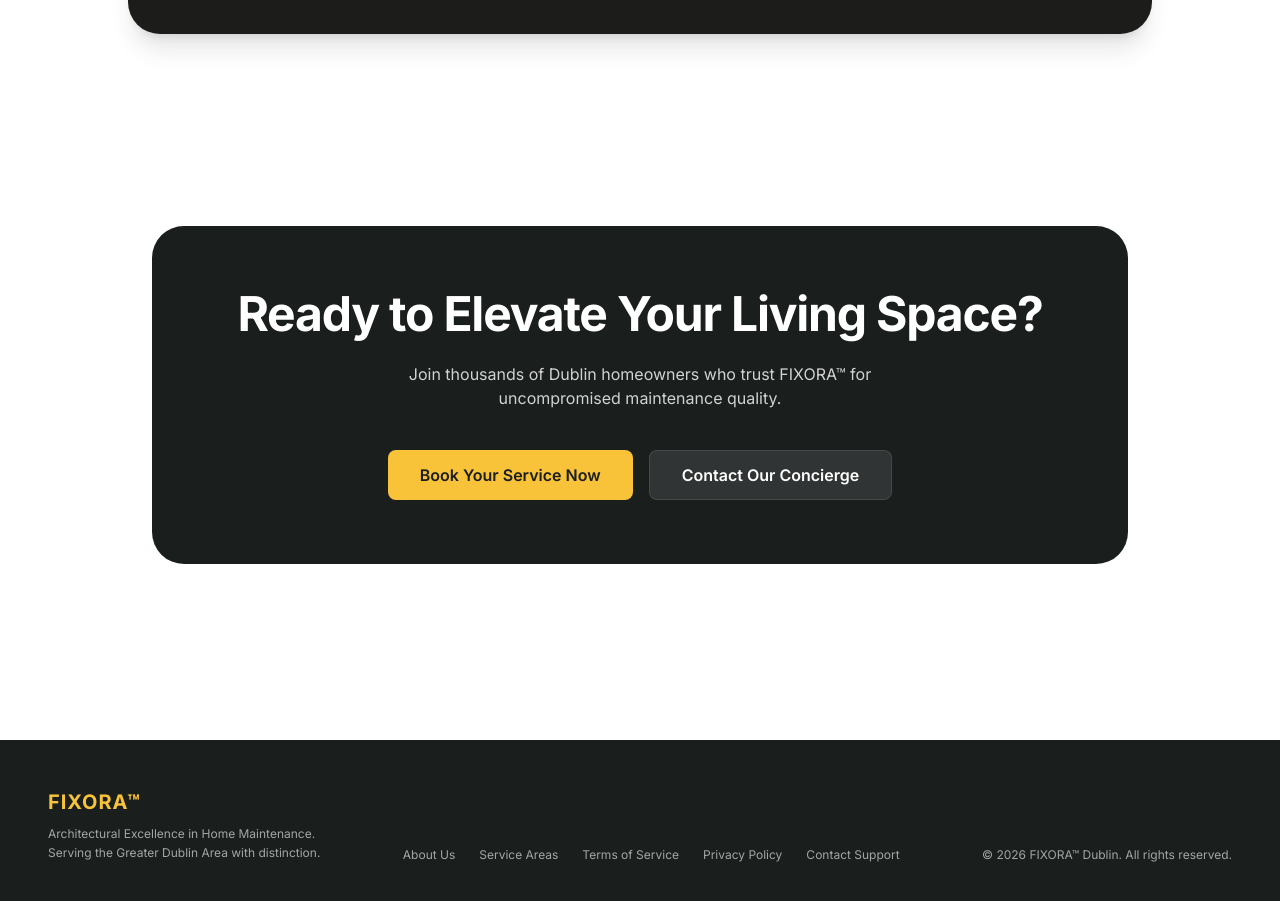
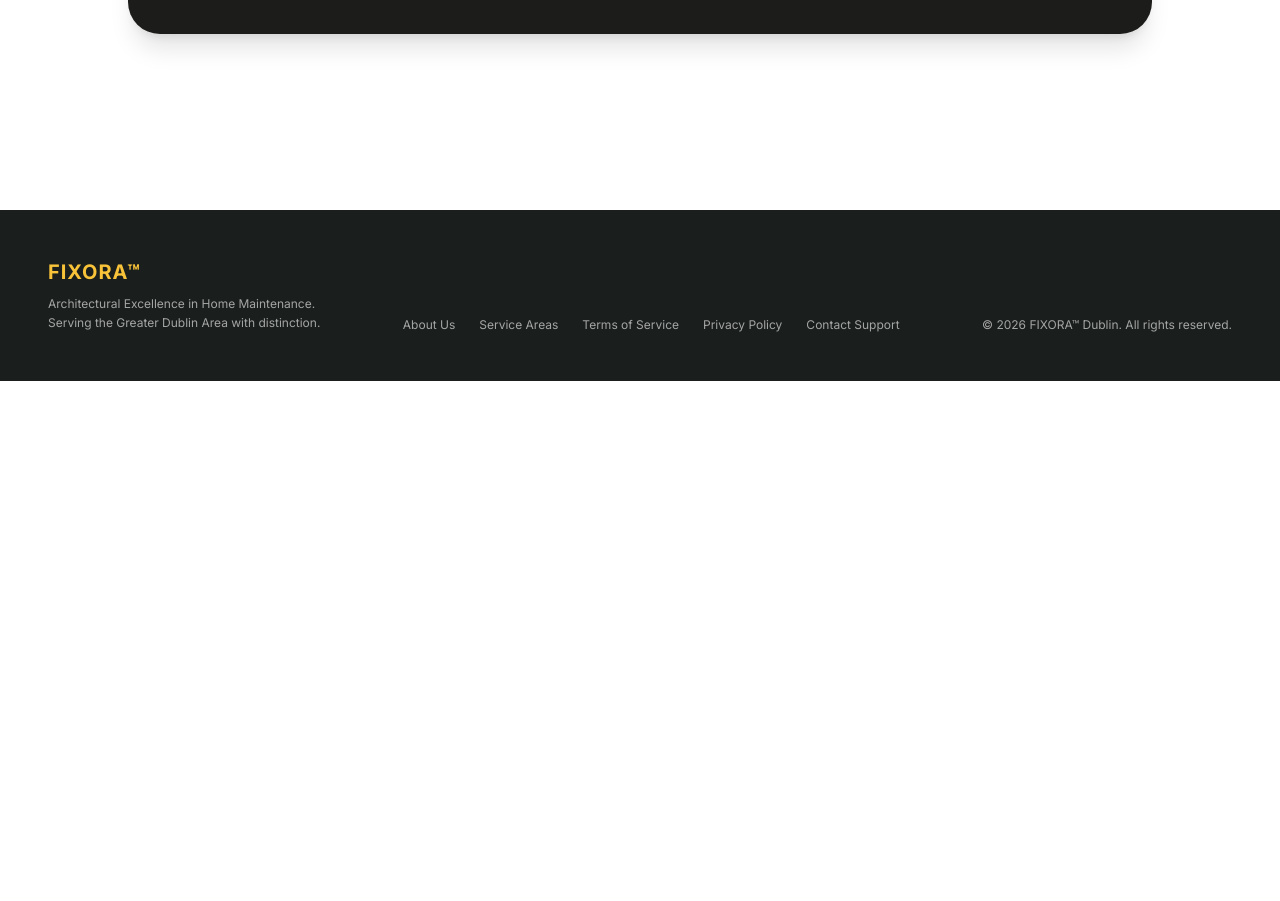
Before and after one commit to RAMOHAM/fixora-ui, a Next.js app: page / in a window 1280 px wide. Shown: the part 5611-6512 px from the top of the page. After the commit the page ends 5992 px from the top, so only its background shows below. Built offline with nearby package versions, Linux system fonts and the light colour scheme.

Commit message:
fixed footer

```diff
--- a/app/home/Footer.tsx
+++ b/app/home/Footer.tsx
@@ -3,26 +3,6 @@ import Link from "next/link";
 const Footer = () => {
   return (
     <footer className="w-full flex flex-col items-center">
-      {/* CTA Box */}
-      <div className="w-full max-w-5xl mx-auto px-6 py-16 md:py-24">
-        <div className="bg-secondary rounded-[2rem] p-10 md:p-16 flex flex-col items-center text-center space-y-6">
-          <h2 className="text-3xl md:text-5xl font-bold text-white tracking-tight">
-            Ready to Elevate Your Living Space?
-          </h2>
-          <p className="text-white opacity-80 max-w-lg text-sm md:text-base">
-            Join thousands of Dublin homeowners who trust FIXORA™ for uncompromised maintenance quality.
-          </p>
-          <div className="flex flex-col sm:flex-row gap-4 pt-4">
-            <button className="bg-primary text-secondary font-semibold px-8 py-3 rounded-md hover:opacity-90 transition-opacity">
-              Book Your Service Now
-            </button>
-            <button className="bg-white/10 text-white font-semibold px-8 py-3 rounded-md hover:bg-white/20 transition-all border border-white/10">
-              Contact Our Concierge
-            </button>
-          </div>
-        </div>
-      </div>
-
       {/* Footer Bottom Area */}
       <div className="w-full bg-secondary py-12 px-6 lg:px-12 mt-12 md:mt-20">
         <div className="max-w-7xl mx-auto flex flex-col lg:flex-row justify-between items-center lg:items-end gap-10">
```
